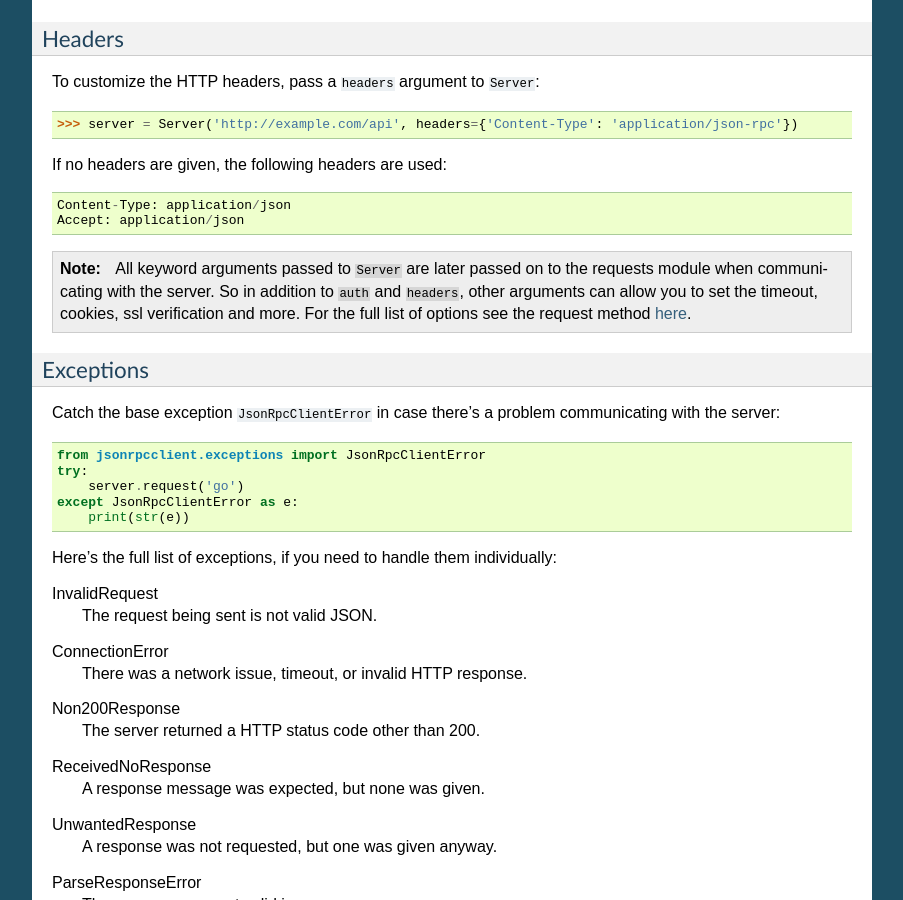
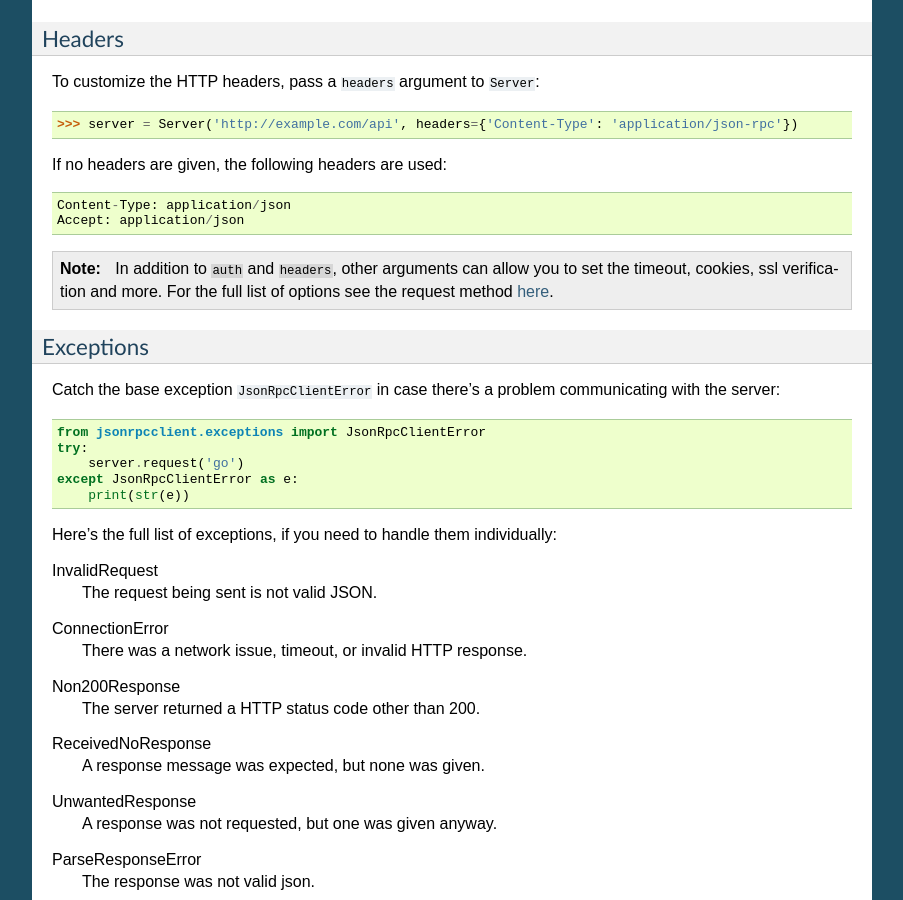
Before and after one commit to explodinglabs/jsonrpcclient, a Sphinx documentation site: the page built from doc/index.rst, in a window 1280 px wide and 900 px high, scrolled down 1061 px. Shown: the whole window, without its empty margins (198-1101 px from the left). Built offline with Sphinx 7.4.7, drawn with Linux system fonts in a browser that asks for light colours.

Commit message:
Removed a sentence that was confusing.

```diff
--- a/doc/index.rst
+++ b/doc/index.rst
@@ -75,11 +75,9 @@
 
 .. note::
 
-    All keyword arguments passed to ``Server`` are later passed on to the
-    requests module when communicating with the server. So in addition to
-    ``auth`` and ``headers``, other arguments can allow you to set the timeout,
-    cookies, ssl verification and more.  For the full list of options see the
-    request method `here
+    In addition to ``auth`` and ``headers``, other arguments can allow you to
+    set the timeout, cookies, ssl verification and more. For the full list of
+    options see the request method `here
     <https://github.com/kennethreitz/requests/blob/master/requests/api.py>`_.
 
 
```
